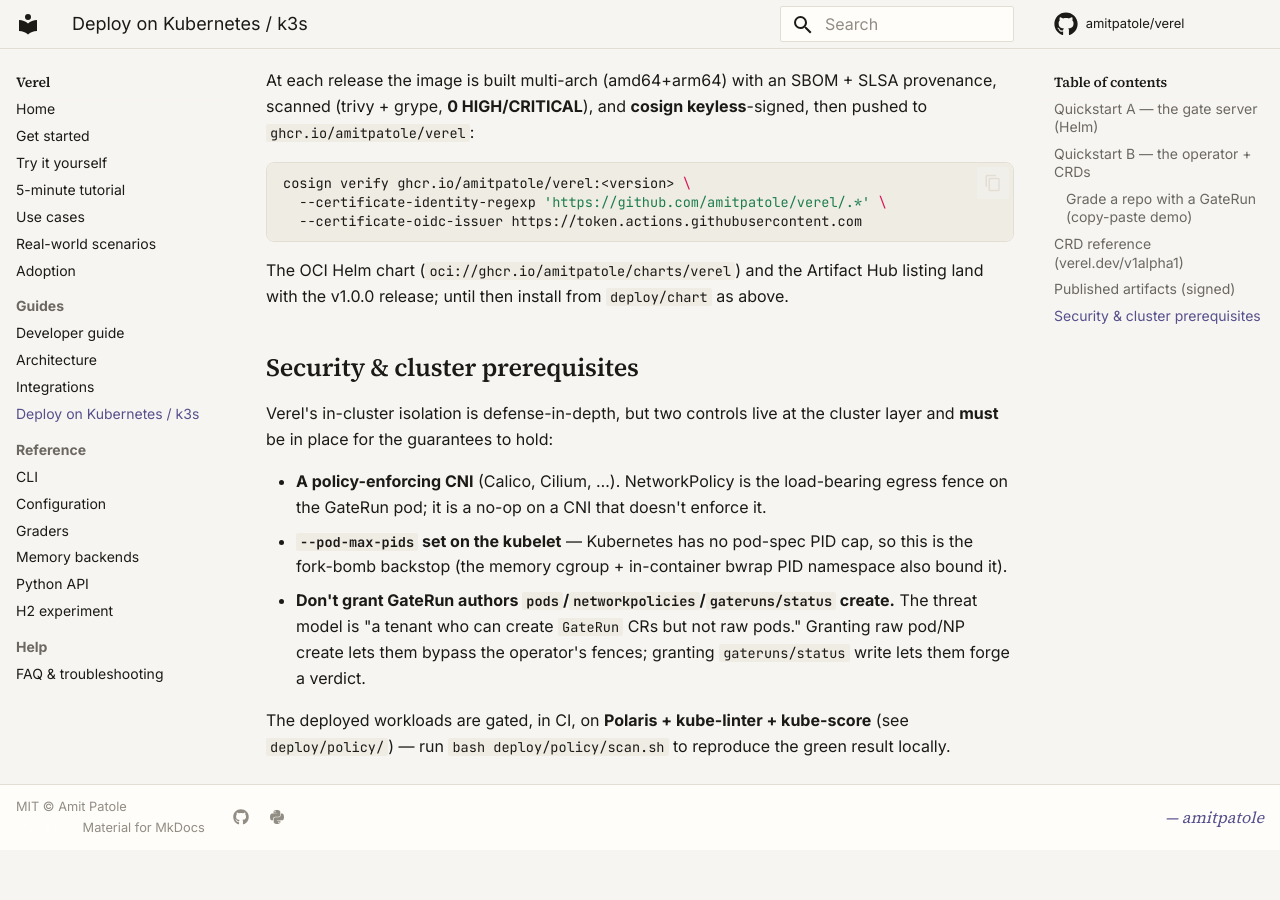
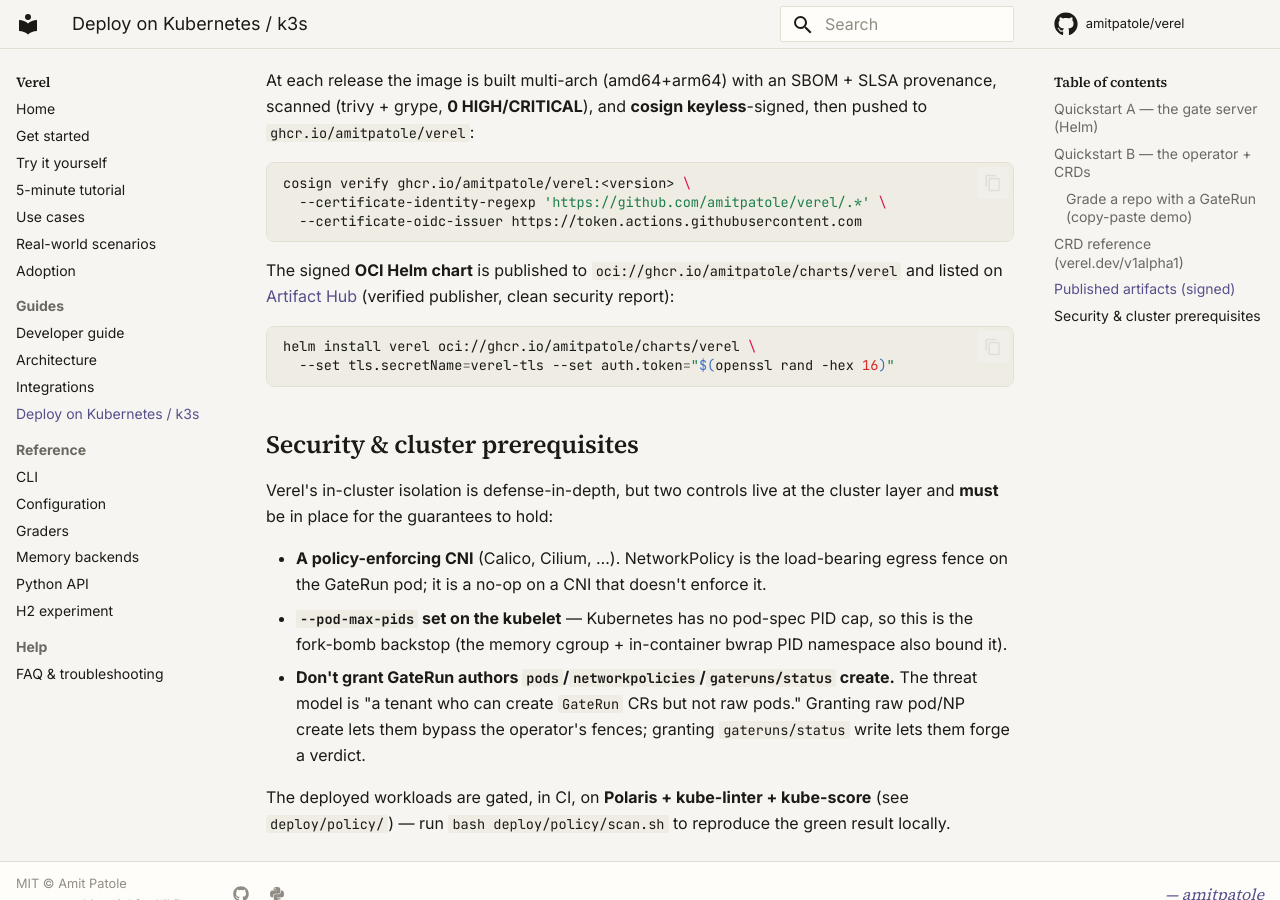
Before and after one commit to amitpatole/verel, an MkDocs documentation site: the page built from docs/kubernetes.md, in a window 1280 px wide and 900 px high, scrolled down 2635 px. Built offline with MkDocs 1.6.1 and Material for MkDocs 9.7.7, drawn with Linux system fonts in a browser that asks for light colours; comment, search, counter and statistics services are not loaded; before the commit the page ends 3485 px from its top, so only the background shows below that.

Commit message:
release: v1.0.1 — ship the operator RBAC fix in a tagged release
Bump verel 1.0.0 → 1.0.1 (operator image + _DEFAULT_IMAGE follow via __version__); chart appVersion
1.0.1, chart version 1.0.2 (artifacthub.io/images → :1.0.1). The headline fix (operator needs
customresourcedefinitions list/watch) has been on main since the live k3d verification; this tags it.
CHANGELOG 1.0.1; docs pins bumped; kubernetes.md now documents the live OCI chart install; operator-e2e
sed made version-agnostic.

754 tests; ruff + mypy + bandit (0) clean; helm lint + mkdocs --strict + policy scan all green.

Co-Authored-By: Claude Opus 4.8 <noreply@anthropic.com>

````diff
--- a/.pre-commit-hooks.yaml
+++ b/.pre-commit-hooks.yaml
@@ -1,7 +1,7 @@
 # Use Verel's verdict gate as a pre-commit check. In your .pre-commit-config.yaml:
 #
 #   - repo: https://github.com/amitpatole/verel
-#     rev: v1.0.0
+#     rev: v1.0.1
 #     hooks:
 #       - id: verel-precommit
 #
--- a/docs/kubernetes.md
+++ b/docs/kubernetes.md
@@ -113,8 +113,14 @@ cosign verify ghcr.io/amitpatole/verel:<version> \
   --certificate-oidc-issuer https://token.actions.githubusercontent.com
 ```
 
-The OCI Helm chart (`oci://ghcr.io/amitpatole/charts/verel`) and the Artifact Hub listing land with the
-v1.0.0 release; until then install from `deploy/chart` as above.
+The signed **OCI Helm chart** is published to `oci://ghcr.io/amitpatole/charts/verel` and listed on
+[Artifact Hub](https://artifacthub.io/packages/helm/verel/verel) (verified publisher, clean security
+report):
+
+```bash
+helm install verel oci://ghcr.io/amitpatole/charts/verel \
+  --set tls.secretName=verel-tls --set auth.token="$(openssl rand -hex 16)"
+```
 
 ## Security & cluster prerequisites
 
--- a/pyproject.toml
+++ b/pyproject.toml
@@ -4,7 +4,7 @@ build-backend = "hatchling.build"
 
 [project]
 name = "verel"
-version = "1.0.0"
+version = "1.0.1"
 description = "The agent framework where nothing is done until a grader returns a verdict — verification + grounded perception (AgentVision eyes), compounding memory, a fleet, agent-built tooling, and agent-run CI/CD."
 readme = "README.md"
 requires-python = ">=3.10"
--- a/src/verel/__init__.py
+++ b/src/verel/__init__.py
@@ -7,7 +7,7 @@ single-worker ultracode loop. See docs/VEREL_DESIGN.md.
 
 from __future__ import annotations
 
-__version__ = "1.0.0"
+__version__ = "1.0.1"
 
 from .verdict import (
     GateResult,
````
Also changed, not shown: CHANGELOG.md (+22 -0 lines), README.md (+2 -2 lines), docs/cli.md (+1 -1 lines), docs/getting-started.md (+2 -2 lines), docs/integrations.md (+3 -3 lines), docs/try-it.md (+1 -1 lines), docs/usage.md (+3 -3 lines), 3 other files.
